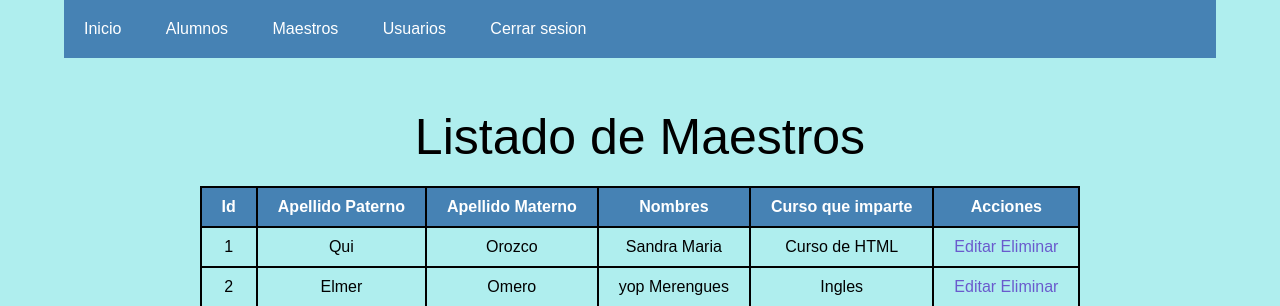
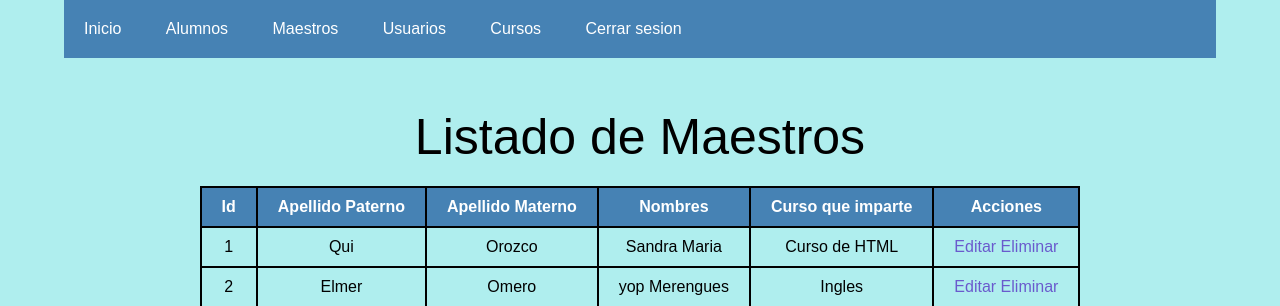
Before and after one commit to cjosgg/SistemaFinal, a PHP site: page /ListaMestros.php in a window 1280 px wide. Shown: the top 306 px of the page. Run offline with PHP 8.4, Linux system fonts and the light colour scheme; data comes from the database, SQL or seed files in the repository.

Commit message:
Update ListaMestros.php

```diff
--- a/ListaMestros.php
+++ b/ListaMestros.php
@@ -14,7 +14,7 @@ $datos = $conn->query($sql);
 	<title>Listado Administradores </title>
 	<meta charset="utf-8">
 	<meta name="viewport" content="width=device-width, initial-scale=1">
-    	<link rel="stylesheet" href="Estilos_CSS/Estilos.css">
+    <link rel="stylesheet" href="Estilos_CSS/Estilos.css">
 	<link rel="stylesheet" href="Estilos_CSS/tablaEstilos.css">
 </head>
 <body>
@@ -33,7 +33,7 @@ $datos = $conn->query($sql);
 
 				</ul>
 			</li>
-
+			<li><a href="ListaCursos.php"> Cursos </a></li>
 			<li><a href="Login.php">Cerrar sesion</a></li>
 		</ul>
 
```
